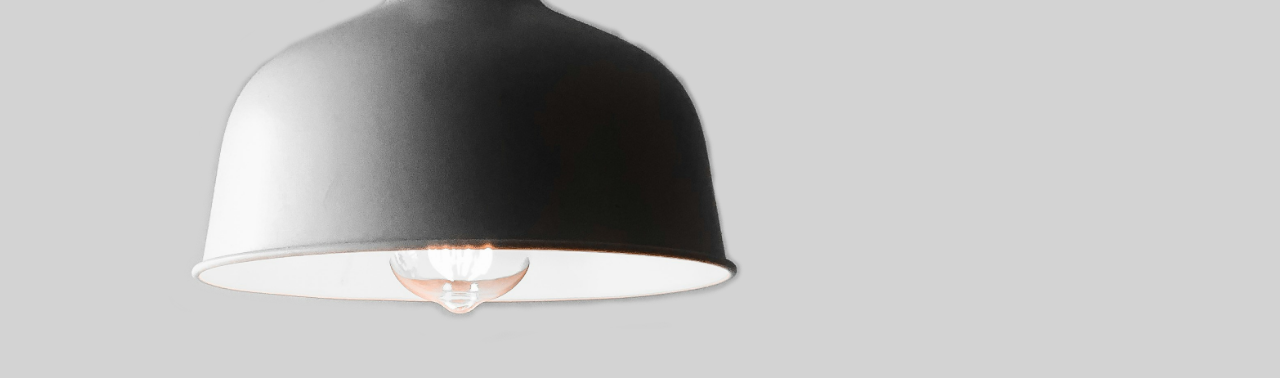
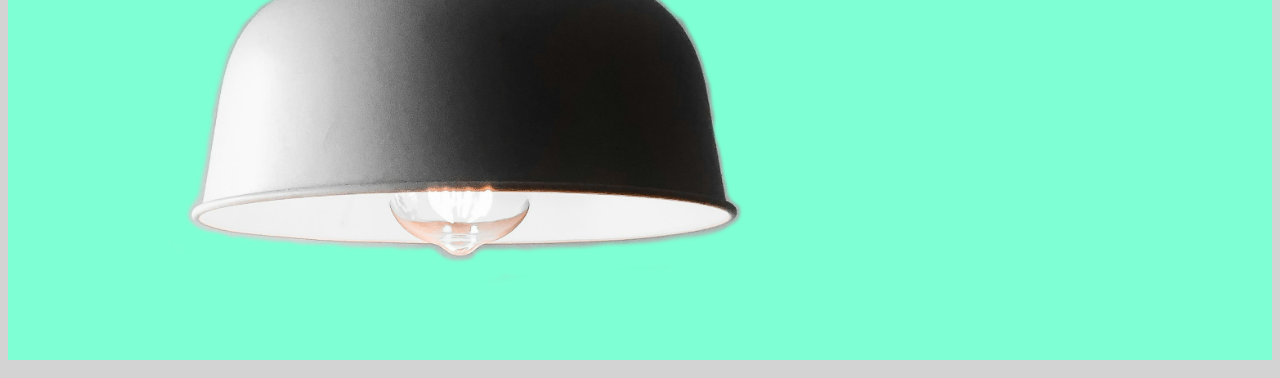
Before and after one commit to Adam-abualrub/developer_portofolio, a plain HTML site: page index.html in a window 1280 px wide. Shown: the part 586-964 px from the top of the page. Drawn offline with Linux system fonts and the light colour scheme.

Commit message:
we place the text in the center of the screen

```diff
--- a/index.css
+++ b/index.css
@@ -1,5 +1,6 @@
 body {
     background-color: lightgrey;
+    margin-top: 0;
 }
 .navbar{
     display: flex;
@@ -10,7 +11,15 @@ body {
     width:42.5rem ;
     position: absolute;
     margin-left: 6rem;
-    margin-top: 0rem;
+    /* margin-top: -5rem; */
+}
+
+.text-container{
+    display: flex;
+    background-color: aquamarine;
+    height: 92vh;
+    flex-direction: column;
+    margin-top: 10rem;
 }
 .title{
     font-size: 5rem;
--- a/index.html
+++ b/index.html
@@ -8,12 +8,14 @@
     <title>Devele</title>
 </head>
 
+
 <body>
+    <img class="lamp-image" src="img/lamp.png">
     <nav class="navbar">
         <p>Adam Aburub</p>
         <p>About / Contant / Etc</p>
     </nav>
-    <img class="lamp-image" src="img/lamp.png">
+    <div class="text-container">
         <h1 class="title">
             DEVELOPER PORTOFOLIO
         </h1>
@@ -27,6 +29,8 @@
             AND I LOVE THIS JOB
         </p>
         <p class="lower-nav"></p>
+    </div>
+
 </body>
 
 </html>
```
Lines whose indentation alone changed are shown as unchanged.
